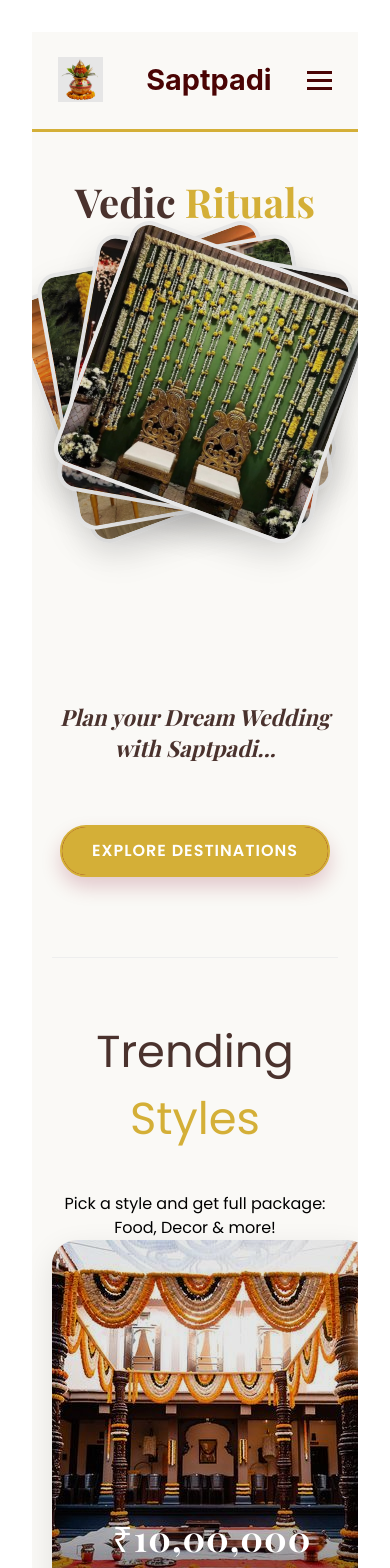
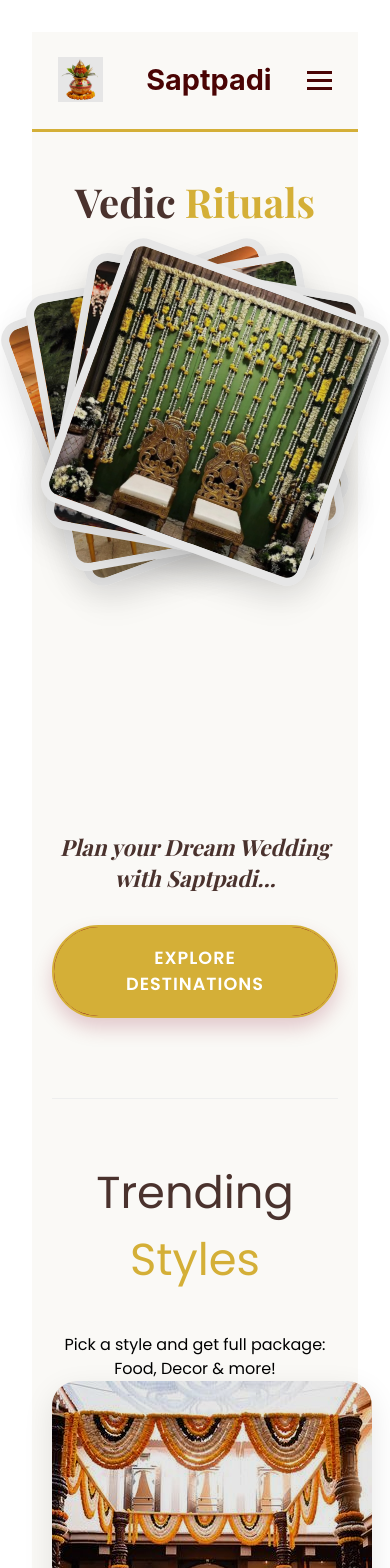
Before and after one commit to Saee1410/saptpadiFRONTEND, a React (Vite) app: page / in a window 390 px wide. Shown: the top 1568 px of the page. Built offline with nearby package versions, Linux system fonts and the light colour scheme; a web font is replaced by a local one.

Commit message:
add redis url link

```diff
--- a/src/pages/Home.css
+++ b/src/pages/Home.css
@@ -16,30 +16,22 @@
 .gold { color: #D4AF37; }
 
 /* Hero Content Layout (Image + Text) */
-.hero-content {
-    display: flex;
-    justify-content: space-between;
-    align-items: center;
-    gap: 50px;
-    margin-bottom: 100px;
-}
-
+/* हा मुख्य भाग आहे जिथे बदल केला आहे */
 .main-content-row {
     display: flex;
-    flex-direction: column; /* 'row' ऐवजी 'column' करा */
-    align-items: center;    /* सर्व काही मध्यभागी अलाईन करण्यासाठी */
+    flex-direction: column; /* इमेज वर आणि मजकूर खाली येण्यासाठी */
+    align-items: center;    /* सेंटरला अलाईन करण्यासाठी */
     justify-content: center;
-    gap: 40px;             /* इमेज आणि टेक्स्ट मधील अंतर */
+    gap: 60px;              /* इमेज आणि मजकूर यांच्यातील सुरक्षित अंतर */
     margin-top: 40px;
     width: 100%;
 }
 
 /* Image Stack Styles */
-
 .img-container {
     position: relative;
     width: 400px;
-    height: 400px;
+    height: 400px; /* ही उंची महत्त्वाची आहे, यामुळे मजकूर खाली ढकलला जातो */
     flex-shrink: 0;
 }
 
@@ -75,57 +67,15 @@
 
 .card-wrapper:hover .label { opacity: 1; }
 
-/* Info Side (Text and Button Shifted Right) */
-
-/* मुख्य रो (इमेज डावीकडे, कंटेंट उजवीकडे) */
-.main-content-row {
+/* Info Side - इथले सर्व Negative Margins काढले आहेत */
+.info-side {
     display: flex;
+    flex-direction: column;
     align-items: center;
-    justify-content: space-between;
-    gap: 40px;
-    margin-top: 60px;
-}
-
-/* उजवीकडील टेक्स्ट आणि बटनचा कंटेनर */
-.right-content {
-    display: flex;
-    flex-direction: column; /* एकाखाली एक येण्यासाठी */
-    align-items: flex-start; /* डावीकडे अलाईन करण्यासाठी (किंवा flex-end करा जर उजवीकडे हवं असेल) */
-    gap: 20px; /* टेक्स्ट आणि बटनमधील अंतर */
-    flex: 1;
-}
-
-
-
-.destination-btn {
-    padding: 15px 40px;
-    background-color: var(--color-royal); /* किंवा #4A0404 */
-    color: white;
-    border: 2px solid var(--color-gold);
-    border-radius: 50px;
-    font-size: 1.1rem;
-    font-weight: bold;
-    text-transform: uppercase;
-    cursor: pointer;
-    transition: 0.3s;
-    margin-top: 90px;
-    margin-left: 60px;
-}
-
-.destination-btn:hover {
-    background-color: var(--color-gold);
-    color: var(--color-royal);
-}
-
-.info-side {
-    flex: 1;
-    text-align: right; /* टेक्स्ट उजवीकडे नेण्यासाठी */
-    display: flex;
-    flex-direction: middle;
-    align-items: center; /* बटन उजवीकडे सरकवण्यासाठी */
-    gap: 30px;
-    margin-top: 40px;
-    margin-right: -90px;
+    justify-content: center;
+    text-align: center;
+    width: 100%;
+    margin-top: 20px;
 }
 
 .info-text {
@@ -134,10 +84,9 @@
     font-family: 'Playfair Display', serif;
     font-style: italic;
     line-height: 1.4;
-    margin-top: -90px;
-    margin-right: -270px;
-    margin-bottom: 50px;
-    max-width: 500px;
+    max-width: 600px;
+    margin-bottom: 30px; /* बटनपासूनचे अंतर */
+    /* सर्व negative margins काढून टाकले */
 }
 
 .destination-btn {
@@ -162,32 +111,7 @@
     color: #800020;
 }
 
-
-
-.theme-card:hover .theme-overlay {
-    opacity: 1;
-}
-
-.book-now-btn {
-    margin-top: 15px;
-    padding: 10px 24px;
-    background-color: #b45309; /* Deep Amber/Gold */
-    color: white;
-    border: none;
-    border-radius: 50px;
-    font-weight: 700;
-    text-transform: uppercase;
-    cursor: pointer;
-    transition: all 0.3s ease;
-    box-shadow: 0 4px 10px rgba(0, 0, 0, 0.3);
-}
-
-.book-now-btn:hover {
-    background-color: #d97706;
-    transform: translateY(-2px);
-    box-shadow: 0 6px 15px rgba(0, 0, 0, 0.4);
-}
-/* Trending Section Styles */
+/* Trending Styles Section (No Changes) */
 .trending-section {
     margin-top: 80px;
     border-top: 1px solid #eee;
@@ -229,64 +153,33 @@
     padding: 30px;
     background: linear-gradient(transparent, rgba(0,0,0,0.85));
     color: white;
+    opacity: 0;
+    transition: 0.3s;
+}
+
+.theme-card:hover .theme-overlay {
+    opacity: 1;
 }
 
 .theme-overlay h3 { color: #D4AF37; font-size: 1.5rem; }
 
-/* मोबाईलसाठी खास बदल */
+.book-now-btn {
+    margin-top: 15px;
+    padding: 10px 24px;
+    background-color: #b45309;
+    color: white;
+    border: none;
+    border-radius: 50px;
+    font-weight: 700;
+    text-transform: uppercase;
+    cursor: pointer;
+    transition: all 0.3s ease;
+}
+
+/* Responsive Styles */
 @media (max-width: 768px) {
-    .container {
-        padding: 40px 20px;
-        overflow-x: hidden; /* स्क्रीन बाहेर ढकलली जाणार नाही */
-    }
-
-    .title {
-        font-size: 2.2rem;
-        text-align: center;
-        margin-bottom: 20px;
-    }
-
-    /* इमेज आणि मजकूर एकाखाली एक येण्यासाठी */
-    .main-content-row {
-        flex-direction: column;
-        gap: 60px; /* इमेज आणि बटनमधील अंतर */
-        margin-top: 20px;
-        align-items: center;
-        justify-content: center;
-    }
-
-    .img-container {
-        width: 260px; /* मोबाईलसाठी लहान साईज */
-        height: 260px;
-        margin-bottom: 20px;
-    }
-
-    .info-side {
-        text-align: center; /* मजकूर सेंटरला */
-        margin-right: 0 !important; /* तुमचे Negative Margins काढून टाका */
-        margin-top: 0;
-        display: flex;
-        flex-direction: column;
-        align-items: center;
-    }
-
-    .info-text {
-        font-size: 1.4rem;
-        margin-right: 0 !important;
-        margin-bottom: 20px;
-        text-align: center;
-        max-width: 100%;
-    }
-
-    .destination-btn {
-        margin-left: 0 !important;
-        margin-top: 10px !important;
-        padding: 12px 30px;
-        font-size: 1rem;
-        width: fit-content;
-    }
-
-    .img-stack {
-        border-width: 4px; /* बॉर्डर थोडी बारीक केली */
-    }
+    .container { padding: 40px 20px; }
+    .title { font-size: 2.2rem; text-align: center; }
+    .img-container { width: 280px; height: 280px; }
+    .info-text { font-size: 1.4rem; }
 }
```
